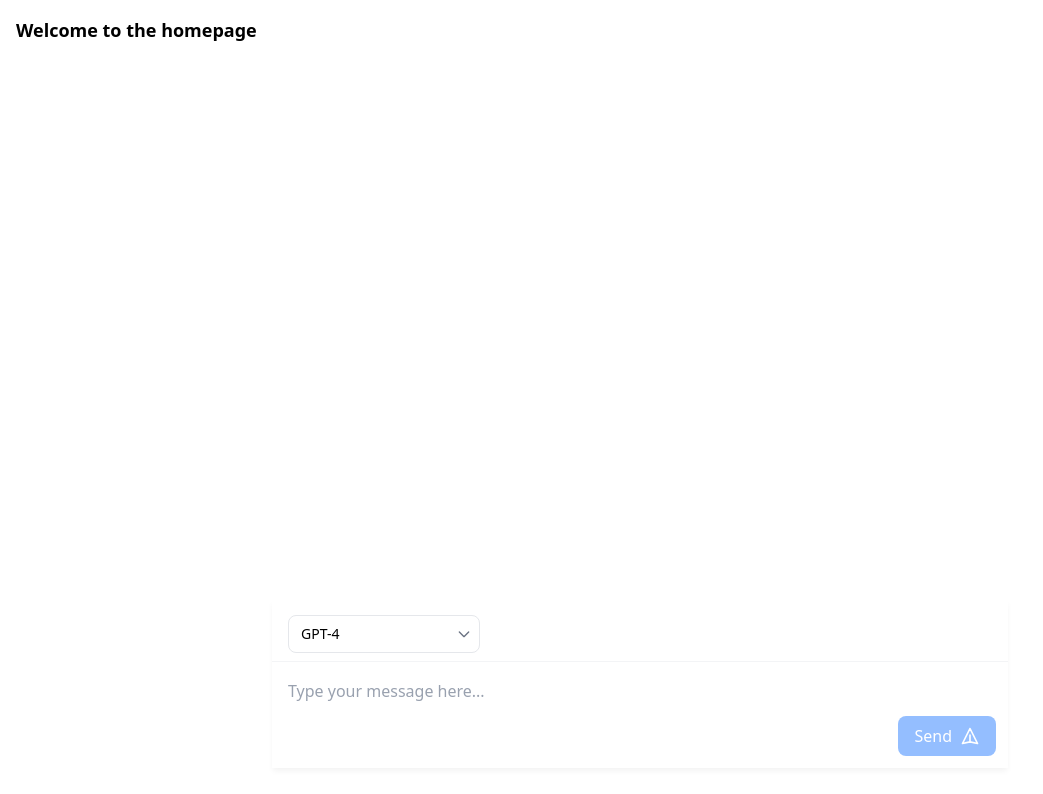
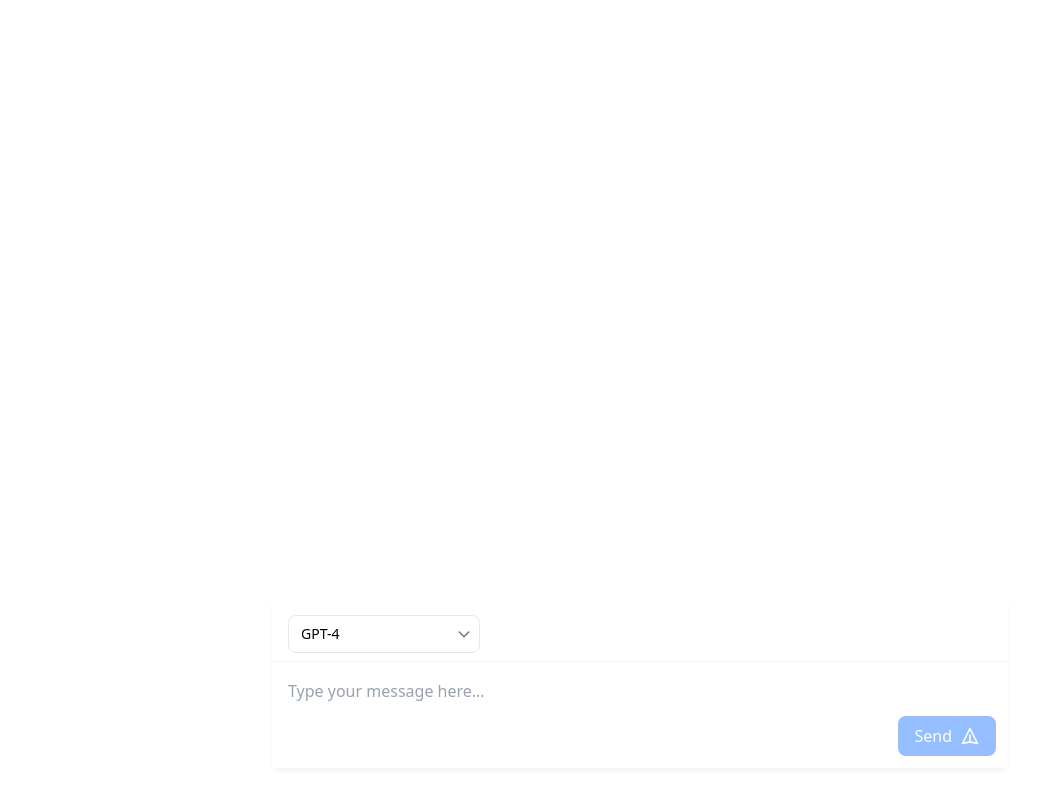
Before and after one commit to WaldemarEnns/local-rag-chat, a Nuxt app in the folder app/: page / in a window 1280 px wide. Shown: the top 794 px of the page, without its empty margins (0-1043 px from the left). Built offline with nearby package versions, Linux system fonts and the light colour scheme.

Commit message:
Remove welcome header from the homepage

```diff
--- a/app/pages/index.vue
+++ b/app/pages/index.vue
@@ -44,7 +44,6 @@ const handleModelChange = (modelId: string) => {
 <template>
   <div class="min-h-screen flex flex-col">
     <div class="container mx-auto p-4 flex-1 flex flex-col">
-      <h1 class="font-bold text-lg mb-4">Welcome to the homepage</h1>
       <div class="flex-1 flex flex-col">
         <div class="flex-1 overflow-y-auto">
           <ChatHistory :messages="chatHistory" />
```
